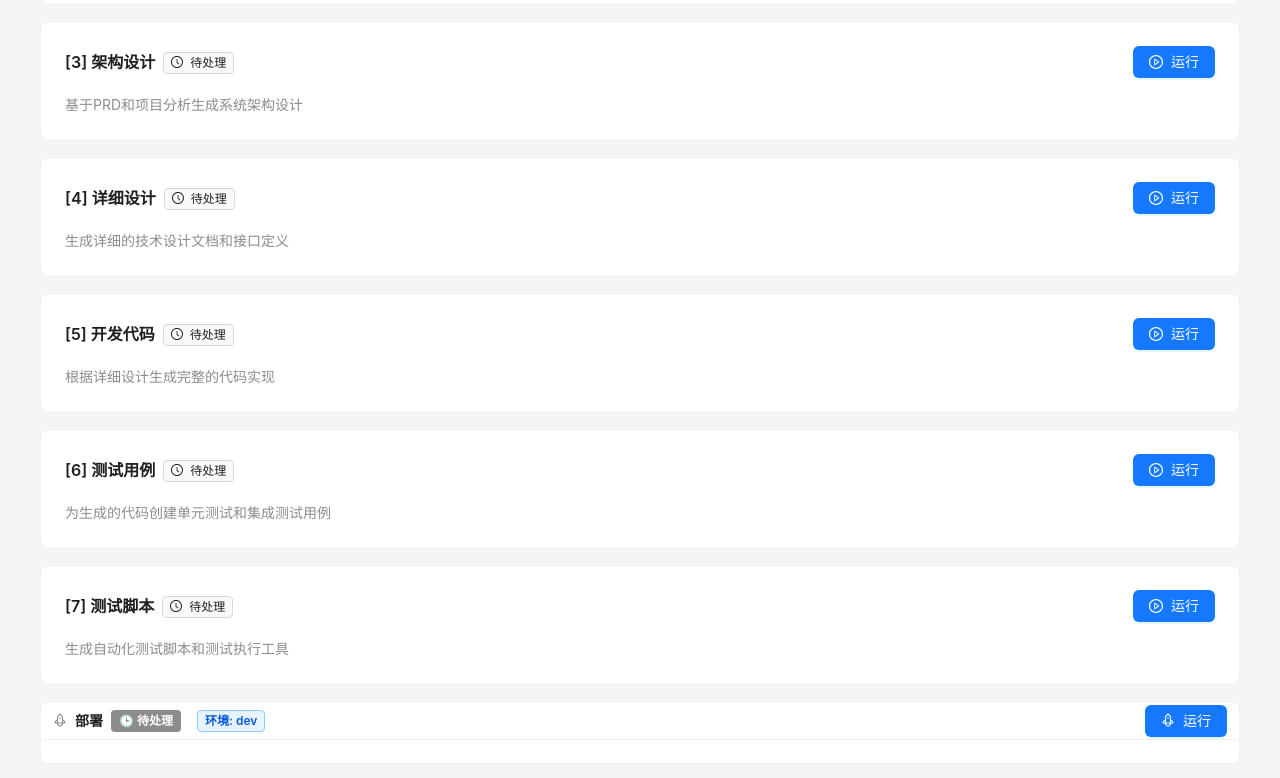
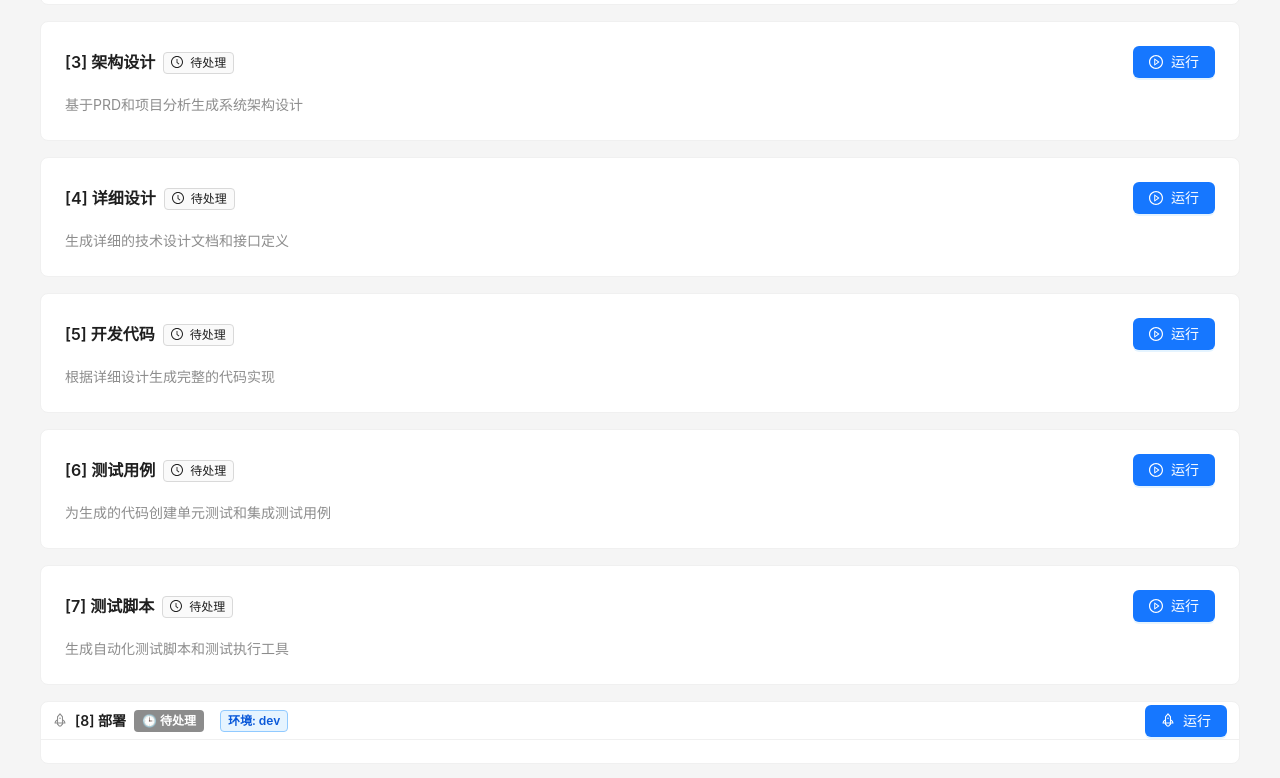
Before and after one commit to wuzhenhua24/InnoLab, a React app in the folder ai-workbench-web/: page /projects/1/pipeline in a window 1280 px wide. Shown: the part 978-1756 px from the top of the page. Built offline with nearby package versions, Linux system fonts and the light colour scheme; the HTML template or start-up script is replaced by a standard one.

Commit message:
feat: 为部署节点添加序号显示，保持与其他节点一致
- 在DeploymentStageCard添加stageOrder属性
- 标题显示格式：[8] 部署
- 与其他节点的序号格式保持统一

```diff
--- a/ai-workbench-web/src/components/DeploymentStageCard.tsx
+++ b/ai-workbench-web/src/components/DeploymentStageCard.tsx
@@ -20,6 +20,7 @@ export interface DeploymentLog {
 
 interface DeploymentStageCardProps {
   stageName: string;
+  stageOrder: number;
   environment: string;
   status: DeploymentStatus;
   logs: DeploymentLog[];
@@ -30,6 +31,7 @@ interface DeploymentStageCardProps {
 
 const DeploymentStageCard: React.FC<DeploymentStageCardProps> = ({
   stageName,
+  stageOrder,
   environment,
   status,
   logs,
@@ -110,7 +112,7 @@ const DeploymentStageCard: React.FC<DeploymentStageCardProps> = ({
       title={
         <Space>
           <span style={{ color: statusConfig.color }}>{statusConfig.icon}</span>
-          <Text strong>{stageName}</Text>
+          <Text strong>[{stageOrder}] {stageName}</Text>
           <Tag color={statusConfig.color}>
             {statusConfig.emoji} {statusConfig.text}
           </Tag>
--- a/ai-workbench-web/src/pages/PipelineView.tsx
+++ b/ai-workbench-web/src/pages/PipelineView.tsx
@@ -897,6 +897,7 @@ const PipelineView: React.FC = () => {
             <DeploymentStageCard
               key={stage.id}
               stageName={stage.name}
+              stageOrder={stage.order}
               environment={deploymentEnvironment}
               status={
                 stage.status === StageStatus.PENDING
```
